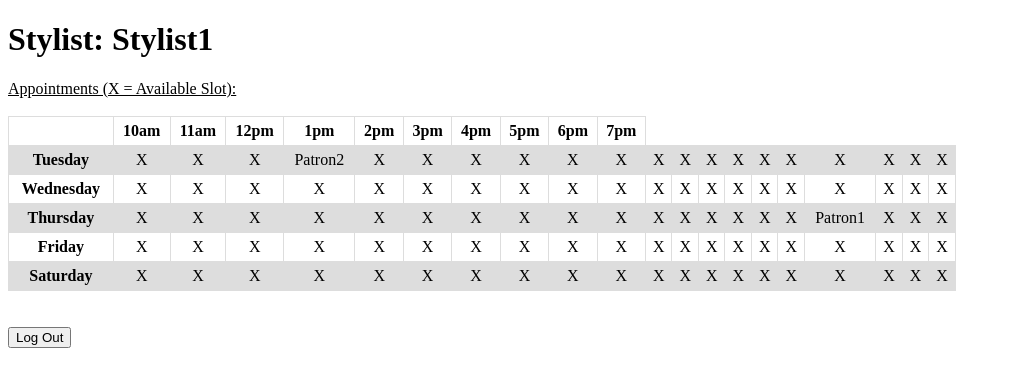
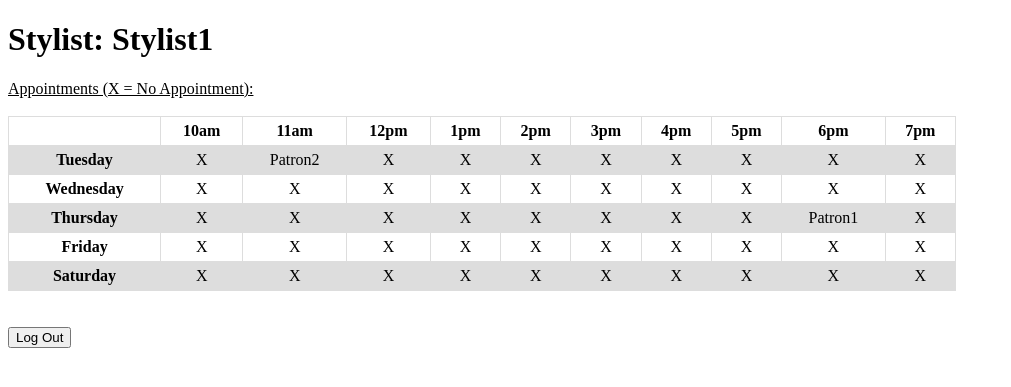
Before and after one commit to Mazztwo/Web_Applications, a Flask app: page /stylist-page/Stylist1 in a window 1280 px wide. Shown: the top 387 px of the page, without its empty margins (0-1011 px from the left). Run offline with Flask 2, Linux system fonts and the light colour scheme; data comes from the database, SQL or seed files in the repository; both versions use the stored data as it was after the commit.

Commit message:
Stylist page works.

```diff
--- a/Assignment4/salon.py
+++ b/Assignment4/salon.py
@@ -173,7 +173,7 @@ def bootstrap():
     p3 = Patron("Patron3", "p3", "p3")
     s1 = Stylist("Stylist1", "s1", "s1")
     s2 = Stylist("Stylist2", "s2", "s2")
-    a1 = Appointment(day="Thursay", time="6pm")
+    a1 = Appointment(day="Thursday", time="6pm")
     a2 = Appointment(day="Tuesday", time="11am")
     a3 = Appointment(day="Saturday", time="2pm")
 
--- a/Assignment4/templates/stylist.html
+++ b/Assignment4/templates/stylist.html
@@ -20,7 +20,7 @@
             }
     </style>
 
-    <u>Appointments (X = Available Slot):</u>
+    <u>Appointments (X = No Appointment):</u>
     <br>
     <br>
     <table>
@@ -37,19 +37,21 @@
             <th>6pm</th>
             <th>7pm</th>
         </tr>
-
         {% for day in ["Tuesday", "Wednesday", "Thursday", "Friday", "Saturday"] %}
             <tr>
                 <th>{{day}}</th>
                 {% for time in ["10am", "11am", "12pm", "1pm", "2pm", "3pm", "4pm", "5pm", "6pm", "7pm"] %}
                     {% if stylist.appointments %}
+                        {% set ns = namespace(apt=true) %}
                         {% for appointment in stylist.appointments %}
                             {% if appointment.day == day and appointment.time == time %}
                                 <td>{{ appointment.patron.name }}</td>
-                            {% else %}
-                                <td>X</td>
+                                {% set ns.apt = false %}
                             {% endif %}
                         {% endfor %}
+                        {% if ns.apt %}
+                            <td>X</td>
+                        {% endif %}
                     {% else %}
                         <td>X</td>
                     {% endif%}
```
Also changed, not shown: Assignment4/salon.db.
